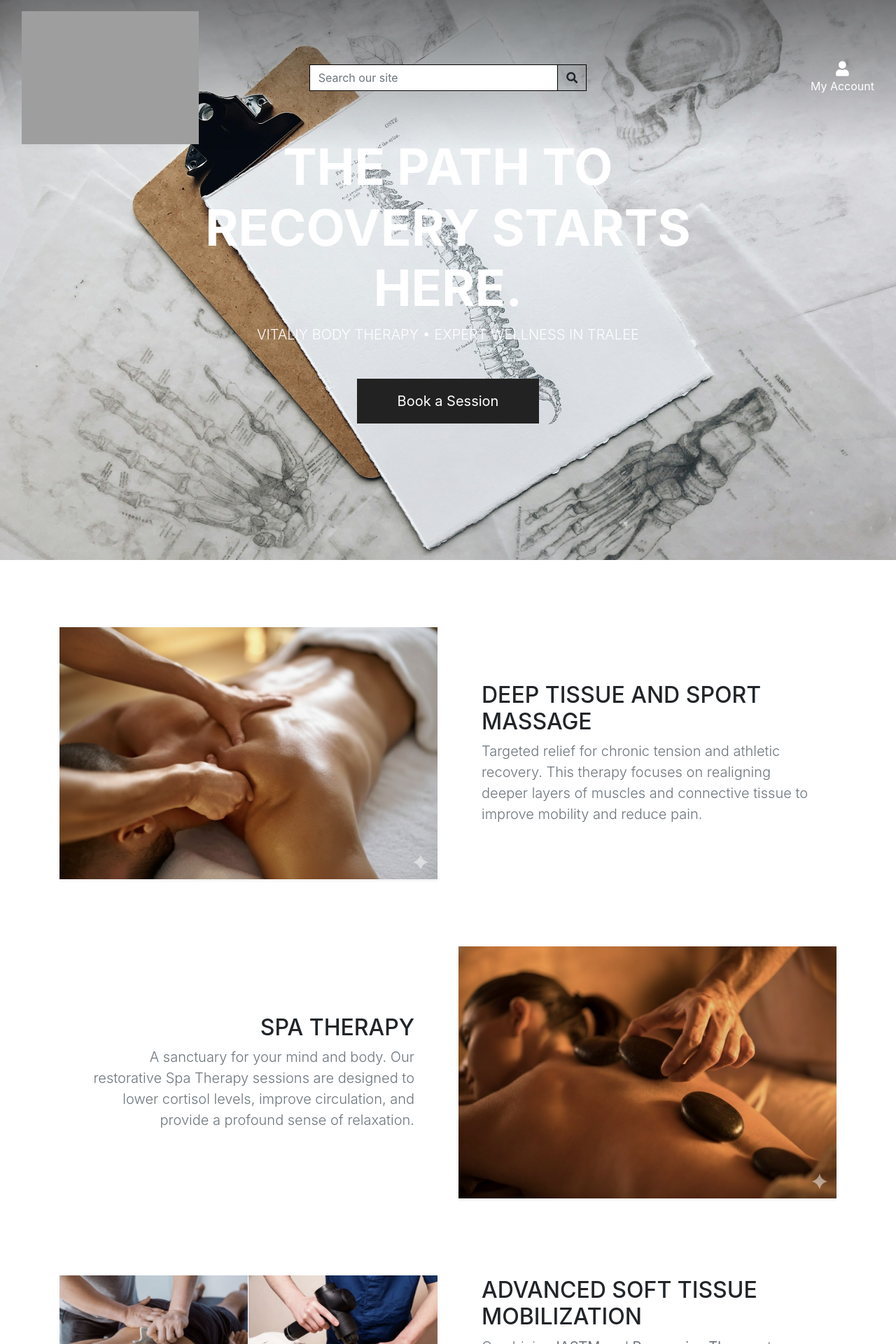
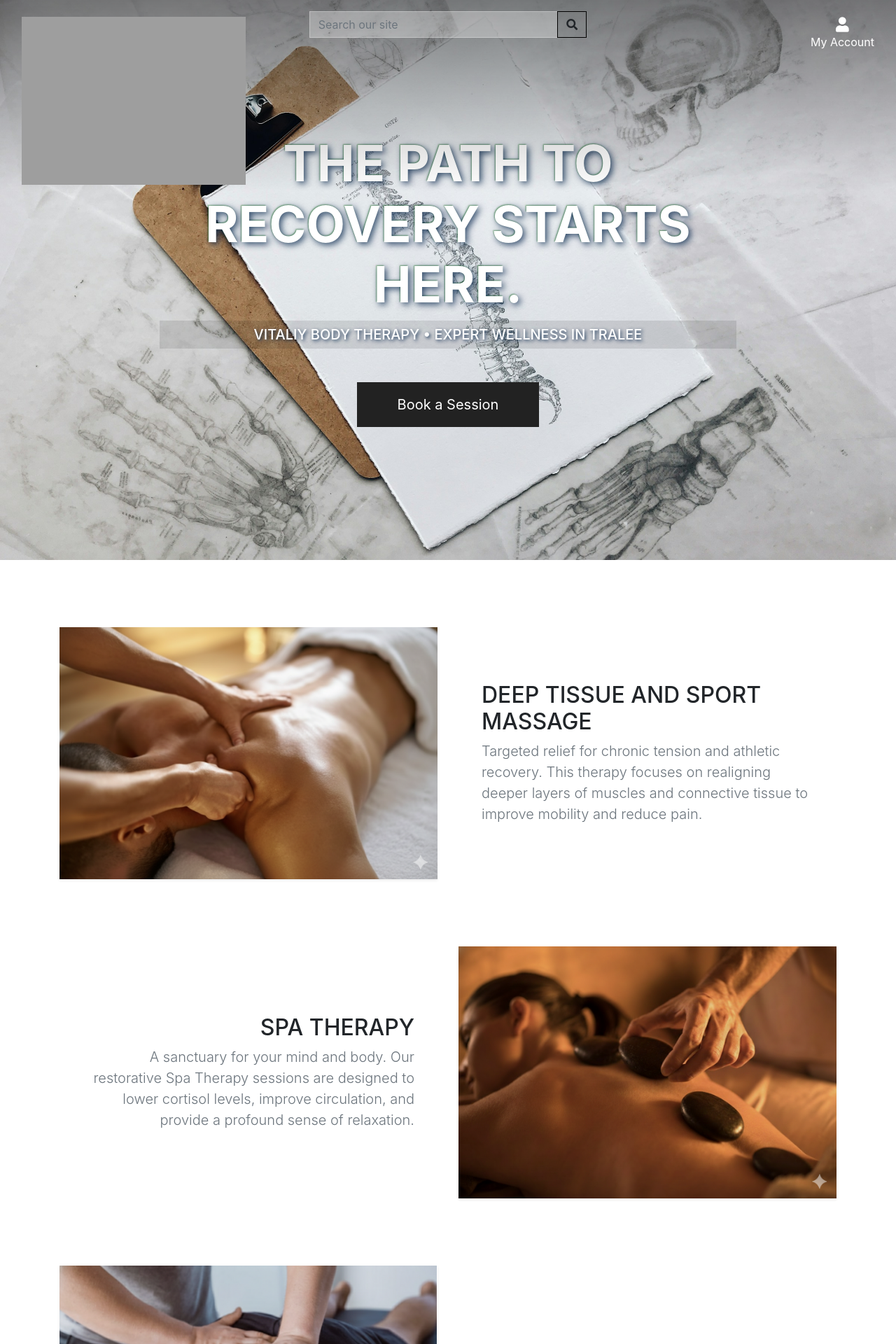
Before and after one commit to Inna-Kot/body_therapy_proj5, a Django app: page / in a window 1280 px wide. Shown: the top 1920 px of the page at 70% size. Run offline with Django 4.2, Linux system fonts and the light colour scheme; grey boxes are pictures that could not be loaded.

Commit message:
Fix header alignment and update image layout

```diff
--- a/home/templates/home/index.html
+++ b/home/templates/home/index.html
@@ -41,8 +41,8 @@
         <div class="row align-items-center mb-5 pb-5 reveal">
             <div class="col-md-6">
                 <div class="row no-gutters shadow-sm">
-                    <div class="col-6"><img src="{% static 'images/tool.png' %}" class="img-fluid border-right border-white" alt="Tools"></div>
-                    <div class="col-6"><img src="{% static 'images/gun.png' %}" class="img-fluid" alt="Gun"></div>
+                    <div class="col-12"><img src="{% static 'images/tool.png' %}" class="img-fluid border-right border-white" alt="Tools"></div>
+                    <div class="col-12"><img src="{% static 'images/gun.png' %}" class="img-fluid" alt="Gun"></div>
                 </div>
             </div>
             <div class="col-md-6 px-lg-5">
--- a/static/css/base.css
+++ b/static/css/base.css
@@ -36,9 +36,6 @@ body {
     color: white;
 }
 
-.header-container {
-
-}
 
 .fixed-top {
     position: fixed !important;
@@ -59,6 +56,22 @@ body {
     margin-top: 0;
     padding-top: 0;
 }
+.hero-image-container h1 {
+    text-shadow: 3px 3px 10px rgba(0, 33, 71, 0.8),
+                 -1px -1px 2px rgba(4, 99, 7, 0.5);
+}
+.hero-image-container p.lead {
+    font-weight: 500;
+    text-shadow: 2px 2px 5px rgba(0, 33, 71, 0.9);
+    background: rgba(0, 0, 0, 0.1);
+    padding: 5px 15px;
+}
+
 .fixed-top {
     background: linear-gradient(to bottom, rgba(0,0,0,0.5) 0%, rgba(0,0,0,0) 100%) !important;
 }
+
+body header #topnav .input-group input.form-control {
+    background-color: rgba(255, 255, 255, 0.3) !important;
+    border: 1px solid rgba(255, 255, 255, 0.5) !important;
+}
--- a/templates/base.html
+++ b/templates/base.html
@@ -40,14 +40,14 @@
   </head>
   <body>
     <header class="container-fluid fixed-top">
-        <div id="topnav" class="row pt-lg-2 d-none d-lg-flex">
-            <div class="col-12 col-lg-4 my-auto py-1 py-lg-0 text-center text-lg-left">
+        <div id="topnav" class="row d-none d-lg-flex align-items-start pt-3">
+            <div class="col-12 col-lg-4 py-1 py-lg-0 text-center text-lg-left">
                 <a href="{% url 'home' %}" class="nav-link main-logo-link">
-                    <img src="{% static 'images/logo.png' %}" alt="Body Therapy Logo" class="img-fluid" style="max-height: 190px;">
+                    <img src="{% static 'images/logo.png' %}" alt="Body Therapy Logo" class="img-fluid" style="max-height: 240px;">
                 </a>
             </div>
 
-            <div class="col-12 col-lg-4 my-auto py-1 py-lg-0">
+            <div class="col-12 col-lg-4 py-1 py-lg-0">
                 <form method="GET" action="">
                     <div class="input-group w-100">
                         <input class="form-control border border-black rounded-0" type="text" name="q" placeholder="Search our site">
@@ -62,7 +62,7 @@
                 </form>
             </div>
 
-            <div class="col-12 col-lg-4 my-auto py-1 py-lg-0">
+            <div class="col-12 col-lg-4 text-right py-1 py-lg-0">
                 <ul class="list-inline list-unstyled text-center text-lg-right my-0">
                     <li class="list-inline-item dropdown">
                         <a class="text-black nav-link" href="#" id="user-options" data-toggle="dropdown" aria-haspopup="true" aria-expanded="false">
```
